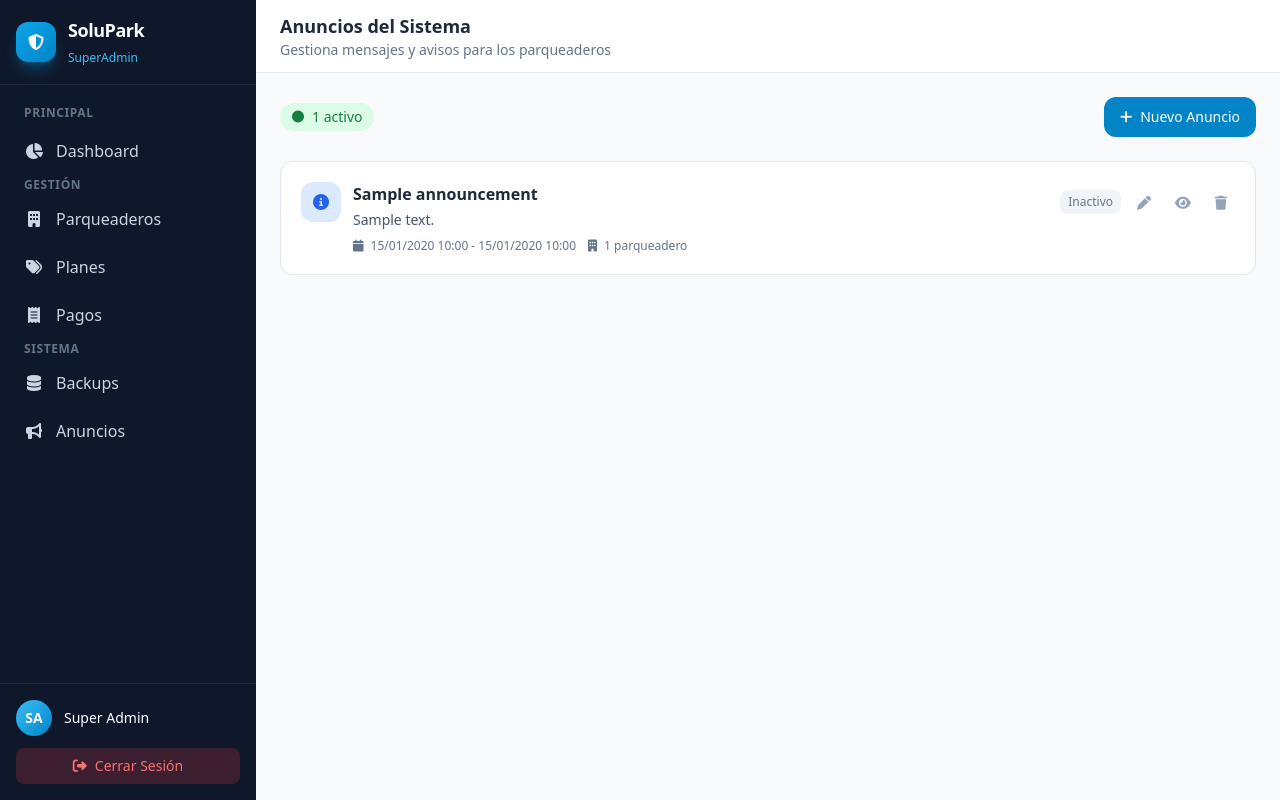
After one commit to ferrosero91/SisPark, a Django app: template superadmin/templates/superadmin/announcements/list.html in a window 1280 px wide. The commit adds this page. Run offline with Django 5.2, Linux system fonts and the light colour scheme; the template is opened without the code that fills it: most values are stand-ins (such as "Sample title", 1, 10 or a date in 2020); some libraries are stand-ins or nearby versions.

Commit message:
fix: corregir cobro erroneo en tarifas por bloque y mejoras superadmin
- Agregar tolerancia de 1 minuto en calculo de tarifas por bloque
  para evitar cobro de hora extra por precision de punto flotante
- Agregar tolerancia similar en modo tarifa por hora
- Corregir duracion vacia en ticket de salida impreso
- Agregar sistema de anuncios del superadmin
- Actualizaciones en vistas y templates del superadmin

```diff
--- a/parking/views.py
+++ b/parking/views.py
@@ -443,6 +443,7 @@ def print_exit_ticket(request):
                 return render(request, 'parking/print_exit_ticket.html', {
                     'ticket': ticket,
                     'parking_lot': tenant,
+                    'duration': f"{ticket.get_duration()}h" if ticket.exit_time else '',
                     'amount_received': amount_received,
                     'change': change,
                     'is_cash': is_cash,
--- a/parking_system/settings.py
+++ b/parking_system/settings.py
@@ -133,6 +133,7 @@ TEMPLATES = [
                 # Custom context processors
                 'tenants.context_processors.tenant_context',
                 'parking.context_processors.turno_context',
+                'superadmin.context_processors.system_announcements',
             ],
         },
     },
--- a/parking_system/urls.py
+++ b/parking_system/urls.py
@@ -12,6 +12,7 @@ from parking.views import (
     abrir_turno,
     expense_list, expense_create, expense_delete, expense_category_list
 )
+from superadmin.announcement_views import dismiss_announcement
 
 
 def health_check(request):
@@ -67,6 +68,9 @@ urlpatterns = [
     path('gastos/crear/', expense_create, name='expense_create'),
     path('gastos/<uuid:pk>/eliminar/', expense_delete, name='expense_delete'),
     path('gastos/categorias/', expense_category_list, name='expense_category_list'),
+
+    # Anuncios (dismiss por usuario)
+    path('anuncio/<uuid:announcement_id>/cerrar/', dismiss_announcement, name='dismiss_announcement'),
 ]
 
 if settings.DEBUG:
--- /dev/null
+++ b/superadmin/context_processors.py
@@ -0,0 +1,55 @@
+"""
+Context processors para anuncios del sistema.
+Inyecta anuncios activos en todos los templates de los tenants.
+"""
+from django.utils import timezone
+
+
+def system_announcements(request):
+    """
+    Agrega anuncios activos al contexto de todos los templates.
+    Solo carga anuncios si el usuario está autenticado y tiene tenant.
+    """
+    context = {'system_announcements': []}
+
+    if not request.user.is_authenticated:
+        return context
+
+    # Superadmin no ve banners de anuncios
+    if getattr(request.user, 'is_superadmin', False):
+        return context
+
+    tenant = getattr(request.user, 'tenant', None)
+    if not tenant:
+        return context
+
+    # Importar aquí para evitar circular imports
+    from .models import SystemAnnouncement
+
+    now = timezone.now()
+
+    try:
+        # Obtener anuncios activos vigentes
+        announcements = SystemAnnouncement.objects.filter(
+            is_active=True,
+            starts_at__lte=now,
+            ends_at__gte=now,
+        )
+
+        # Filtrar por tenant (globales + específicos para este tenant)
+        visible = []
+        for announcement in announcements:
+            if announcement.is_global:
+                visible.append(announcement)
+            elif announcement.target_tenants.filter(pk=tenant.pk).exists():
+                visible.append(announcement)
+
+        # Excluir anuncios que el usuario ya cerró (guardados en sesión)
+        dismissed = request.session.get('dismissed_announcements', [])
+        visible = [a for a in visible if str(a.id) not in dismissed]
+
+        context['system_announcements'] = visible
+    except Exception:
+        pass
+
+    return context
--- /dev/null
+++ b/superadmin/templates/superadmin/announcements/list.html
@@ -0,0 +1,92 @@
+{% extends 'superadmin/base.html' %}
+
+{% block title %}Anuncios del Sistema{% endblock %}
+{% block page_title %}Anuncios del Sistema{% endblock %}
+{% block page_subtitle %}Gestiona mensajes y avisos para los parqueaderos{% endblock %}
+
+{% block content %}
+<div class="space-y-6">
+    <!-- Header -->
+    <div class="flex flex-col sm:flex-row items-start sm:items-center justify-between gap-4">
+        <div>
+            <span class="inline-flex items-center gap-2 px-3 py-1 bg-green-100 text-green-700 rounded-full text-sm font-medium">
+                <i class="fas fa-circle text-xs"></i> {{ active_count }} activo{{ active_count|pluralize:"s" }}
+            </span>
+        </div>
+        <a href="{% url 'superadmin:announcement_create' %}" class="inline-flex items-center gap-2 px-4 py-2.5 bg-primary-600 text-white rounded-xl hover:bg-primary-700 transition-colors font-medium text-sm">
+            <i class="fas fa-plus"></i> Nuevo Anuncio
+        </a>
+    </div>
+
+    <!-- Lista -->
+    {% if announcements %}
+    <div class="space-y-3">
+        {% for announcement in announcements %}
+        <div class="bg-white rounded-xl border border-slate-200 p-4 lg:p-5 hover:shadow-md transition-shadow">
+            <div class="flex items-start justify-between gap-4">
+                <div class="flex items-start gap-3 flex-1 min-w-0">
+                    <div class="w-10 h-10 rounded-xl flex items-center justify-center flex-shrink-0
+                        {% if announcement.announcement_type == 'critical' %}bg-red-100 text-red-600
+                        {% elif announcement.announcement_type == 'warning' %}bg-amber-100 text-amber-600
+                        {% elif announcement.announcement_type == 'maintenance' %}bg-indigo-100 text-indigo-600
+                        {% else %}bg-blue-100 text-blue-600{% endif %}">
+                        <i class="fas {% if announcement.announcement_type == 'critical' %}fa-exclamation-circle
+                            {% elif announcement.announcement_type == 'warning' %}fa-exclamation-triangle
+                            {% elif announcement.announcement_type == 'maintenance' %}fa-wrench
+                            {% else %}fa-info-circle{% endif %}"></i>
+                    </div>
+                    <div class="flex-1 min-w-0">
+                        <h3 class="font-semibold text-slate-800 truncate">{{ announcement.title }}</h3>
+                        <p class="text-sm text-slate-600 mt-1">{{ announcement.message|truncatewords:20 }}</p>
+                        <div class="flex flex-wrap items-center gap-3 mt-2 text-xs text-slate-500">
+                            <span><i class="fas fa-calendar mr-1"></i> {{ announcement.starts_at|date:"d/m/Y H:i" }} - {{ announcement.ends_at|date:"d/m/Y H:i" }}</span>
+                            <span>
+                                {% if announcement.is_global %}
+                                <i class="fas fa-globe mr-1"></i> Todos
+                                {% else %}
+                                <i class="fas fa-building mr-1"></i> {{ announcement.target_tenants.count }} parqueadero{{ announcement.target_tenants.count|pluralize:"s" }}
+                                {% endif %}
+                            </span>
+                        </div>
+                    </div>
+                </div>
+                <div class="flex items-center gap-2 flex-shrink-0">
+                    {% if announcement.is_currently_active %}
+                    <span class="px-2 py-1 bg-green-100 text-green-700 rounded-lg text-xs font-medium">Activo</span>
+                    {% elif not announcement.is_active %}
+                    <span class="px-2 py-1 bg-slate-100 text-slate-500 rounded-lg text-xs font-medium">Inactivo</span>
+                    {% else %}
+                    <span class="px-2 py-1 bg-amber-100 text-amber-700 rounded-lg text-xs font-medium">Programado</span>
+                    {% endif %}
+
+                    <a href="{% url 'superadmin:announcement_edit' announcement.pk %}" class="p-2 hover:bg-slate-100 rounded-lg text-slate-400 hover:text-primary-600" title="Editar">
+                        <i class="fas fa-pen text-sm"></i>
+                    </a>
+                    <form action="{% url 'superadmin:announcement_toggle' announcement.pk %}" method="post" class="inline">
+                        {% csrf_token %}
+                        <button type="submit" class="p-2 hover:bg-slate-100 rounded-lg text-slate-400 hover:text-amber-600" title="{% if announcement.is_active %}Desactivar{% else %}Activar{% endif %}">
+                            <i class="fas {% if announcement.is_active %}fa-eye-slash{% else %}fa-eye{% endif %} text-sm"></i>
+                        </button>
+                    </form>
+                    <a href="{% url 'superadmin:announcement_delete' announcement.pk %}" class="p-2 hover:bg-red-50 rounded-lg text-slate-400 hover:text-red-600" title="Eliminar">
+                        <i class="fas fa-trash text-sm"></i>
+                    </a>
+                </div>
+            </div>
+        </div>
+        {% endfor %}
+    </div>
+    {% else %}
+    <div class="bg-white rounded-xl border border-slate-200 p-8 lg:p-12 text-center">
+        <div class="w-16 h-16 bg-slate-100 rounded-full flex items-center justify-center mx-auto mb-4">
+            <i class="fas fa-bullhorn text-2xl text-slate-400"></i>
+        </div>
+        <h3 class="text-lg font-semibold text-slate-700 mb-2">No hay anuncios</h3>
+        <p class="text-slate-500 mb-4">Crea tu primer anuncio para notificar a los parqueaderos.</p>
+        <a href="{% url 'superadmin:announcement_create' %}" class="inline-flex items-center gap-2 px-4 py-2.5 bg-primary-600 text-white rounded-xl hover:bg-primary-700 transition-colors font-medium text-sm">
+            <i class="fas fa-plus"></i> Crear Anuncio
+        </a>
+    </div>
+    {% endif %}
+</div>
+{% endblock %}
--- a/superadmin/templates/superadmin/base.html
+++ b/superadmin/templates/superadmin/base.html
@@ -6,26 +6,46 @@
     <title>{% block title %}SuperAdmin{% endblock %} - SoluPark</title>
     <script src="https://cdn.tailwindcss.com"></script>
     <link rel="stylesheet" href="https://cdnjs.cloudflare.com/ajax/libs/font-awesome/6.4.0/css/all.min.css">
+    <script>
+        tailwind.config = {
+            theme: {
+                extend: {
+                    colors: {
+                        primary: {
+                            50: '#f0f9ff', 100: '#e0f2fe', 200: '#bae6fd', 300: '#7dd3fc',
+                            400: '#38bdf8', 500: '#0ea5e9', 600: '#0284c7', 700: '#0369a1',
+                            800: '#075985', 900: '#0c4a6e',
+                        },
+                        dark: { 800: '#1e293b', 900: '#0f172a' }
+                    }
+                }
+            }
+        }
+    </script>
     <style>
+        .sidebar-link { transition: all 0.2s ease; }
+        .sidebar-link:hover { background: rgba(14, 165, 233, 0.1); }
+        .sidebar-link.active { background: rgba(14, 165, 233, 0.15); color: #38bdf8; }
         .sidebar-overlay { display: none; }
         .sidebar-overlay.show { display: block; }
     </style>
 </head>
-<body class="bg-slate-100 min-h-screen">
+<body class="bg-slate-50 min-h-screen">
     <div class="min-h-screen">
         <!-- Mobile Overlay -->
         <div id="sidebarOverlay" class="sidebar-overlay fixed inset-0 bg-black/50 z-30 lg:hidden" onclick="closeMobileSidebar()"></div>
 
         <!-- Sidebar -->
-        <aside id="sidebar" class="fixed top-0 left-0 h-full w-64 bg-slate-900 text-white z-40 transform -translate-x-full lg:translate-x-0 transition-transform duration-300">
-            <div class="p-4 lg:p-6 border-b border-slate-700 flex items-center justify-between">
+        <aside id="sidebar" class="fixed top-0 left-0 h-full w-64 bg-dark-900 text-white z-40 transform -translate-x-full lg:translate-x-0 transition-transform duration-300">
+            <!-- Logo -->
+            <div class="p-4 border-b border-slate-700/50 flex items-center justify-between">
                 <div class="flex items-center gap-3">
-                    <div class="w-10 h-10 bg-gradient-to-br from-violet-500 to-violet-600 rounded-xl flex items-center justify-center">
+                    <div class="w-10 h-10 bg-gradient-to-br from-primary-500 to-primary-600 rounded-xl flex items-center justify-center shadow-lg shadow-primary-500/30">
                         <i class="fas fa-shield-alt text-white"></i>
                     </div>
                     <div>
-                        <h1 class="text-lg font-bold">SoluPark</h1>
-                        <span class="text-xs text-violet-400 font-medium">SuperAdmin</span>
+                        <h1 class="text-lg font-bold tracking-tight">SoluPark</h1>
+                        <span class="text-xs text-primary-400 font-medium">SuperAdmin</span>
                     </div>
                 </div>
                 <button onclick="closeMobileSidebar()" class="p-2 hover:bg-slate-800 rounded-lg lg:hidden">
@@ -33,42 +53,55 @@
                 </button>
             </div>
 
-            <nav class="p-4 space-y-1">
+            <nav class="p-3 space-y-1">
+                <p class="text-xs font-semibold text-slate-500 uppercase tracking-wider px-3 mb-2 mt-2">Principal</p>
+
                 <a href="{% url 'superadmin:dashboard' %}"
-                   class="flex items-center gap-3 px-4 py-3 rounded-xl {% if request.resolver_match.url_name == 'dashboard' %}bg-violet-600 text-white{% else %}text-slate-300 hover:bg-slate-800{% endif %} transition-colors">
-                    <i class="fas fa-chart-pie w-5"></i>
-                    <span>Dashboard</span>
+                   class="sidebar-link flex items-center gap-3 px-3 py-2.5 rounded-lg {% if request.resolver_match.url_name == 'dashboard' %}active{% else %}text-slate-300{% endif %}">
+                    <i class="fas fa-chart-pie w-5 text-center"></i>
+                    <span class="font-medium">Dashboard</span>
                 </a>
+
+                <p class="text-xs font-semibold text-slate-500 uppercase tracking-wider px-3 mb-2 mt-4">Gestión</p>
+
                 <a href="{% url 'superadmin:tenant_list' %}"
-                   class="flex items-center gap-3 px-4 py-3 rounded-xl {% if 'tenant' in request.resolver_match.url_name and 'subscription' not in request.resolver_match.url_name and 'backup' not in request.resolver_match.url_name %}bg-violet-600 text-white{% else %}text-slate-300 hover:bg-slate-800{% endif %} transition-colors">
-                    <i class="fas fa-building w-5"></i>
-                    <span>Parqueaderos</span>
+                   class="sidebar-link flex items-center gap-3 px-3 py-2.5 rounded-lg {% if 'tenant' in request.resolver_match.url_name and 'subscription' not in request.resolver_match.url_name and 'backup' not in request.resolver_match.url_name %}active{% else %}text-slate-300{% endif %}">
+                    <i class="fas fa-building w-5 text-center"></i>
+                    <span class="font-medium">Parqueaderos</span>
                 </a>
                 <a href="{% url 'superadmin:subscription_plans' %}"
-                   class="flex items-center gap-3 px-4 py-3 rounded-xl {% if request.resolver_match.url_name == 'subscription_plans' %}bg-violet-600 text-white{% else %}text-slate-300 hover:bg-slate-800{% endif %} transition-colors">
-                    <i class="fas fa-tags w-5"></i>
-                    <span>Planes</span>
+                   class="sidebar-link flex items-center gap-3 px-3 py-2.5 rounded-lg {% if request.resolver_match.url_name == 'subscription_plans' %}active{% else %}text-slate-300{% endif %}">
+                    <i class="fas fa-tags w-5 text-center"></i>
+                    <span class="font-medium">Planes</span>
                 </a>
                 <a href="{% url 'superadmin:subscription_payments' %}"
-                   class="flex items-center gap-3 px-4 py-3 rounded-xl {% if request.resolver_match.url_name == 'subscription_payments' %}bg-violet-600 text-white{% else %}text-slate-300 hover:bg-slate-800{% endif %} transition-colors">
-                    <i class="fas fa-receipt w-5"></i>
-                    <span>Pagos</span>
+                   class="sidebar-link flex items-center gap-3 px-3 py-2.5 rounded-lg {% if request.resolver_match.url_name == 'subscription_payments' %}active{% else %}text-slate-300{% endif %}">
+                    <i class="fas fa-receipt w-5 text-center"></i>
+                    <span class="font-medium">Pagos</span>
                 </a>
+
+                <p class="text-xs font-semibold text-slate-500 uppercase tracking-wider px-3 mb-2 mt-4">Sistema</p>
+
                 <a href="{% url 'superadmin:backup_dashboard' %}"
-                   class="flex items-center gap-3 px-4 py-3 rounded-xl {% if 'backup' in request.resolver_match.url_name %}bg-violet-600 text-white{% else %}text-slate-300 hover:bg-slate-800{% endif %} transition-colors">
-                    <i class="fas fa-database w-5"></i>
-                    <span>Backups</span>
+                   class="sidebar-link flex items-center gap-3 px-3 py-2.5 rounded-lg {% if 'backup' in request.resolver_match.url_name %}active{% else %}text-slate-300{% endif %}">
+                    <i class="fas fa-database w-5 text-center"></i>
+                    <span class="font-medium">Backups</span>
+                </a>
+                <a href="{% url 'superadmin:announcement_list' %}"
+                   class="sidebar-link flex items-center gap-3 px-3 py-2.5 rounded-lg {% if 'announcement' in request.resolver_match.url_name %}active{% else %}text-slate-300{% endif %}">
+                    <i class="fas fa-bullhorn w-5 text-center"></i>
+                    <span class="font-medium">Anuncios</span>
                 </a>
             </nav>
 
-            <div class="absolute bottom-0 left-0 right-0 p-4 border-t border-slate-700">
-                <div class="bg-slate-800 rounded-xl p-3 lg:p-4">
+            <!-- User info at bottom -->
+            <div class="absolute bottom-0 left-0 right-0 p-4 border-t border-slate-700/50">
                 <div class="flex items-center gap-3 mb-3">
-                        <div class="w-9 h-9 lg:w-10 lg:h-10 bg-violet-500 rounded-full flex items-center justify-center text-white font-semibold text-sm">
+                    <div class="w-9 h-9 bg-gradient-to-br from-primary-400 to-primary-600 rounded-full flex items-center justify-center text-white font-semibold text-sm">
                         {{ request.user.first_name.0|default:"S" }}{{ request.user.last_name.0|default:"A" }}
                     </div>
                     <div class="flex-1 min-w-0">
-                            <div class="font-medium text-white text-sm truncate">{{ request.user.get_full_name|default:"SuperAdmin" }}</div>
+                        <div class="font-medium text-white text-sm truncate">{{ request.user.get_full_name|default:"Super Admin" }}</div>
                         <div class="text-xs text-slate-400 truncate">{{ request.user.email }}</div>
                     </div>
                 </div>
@@ -79,13 +112,12 @@
                     </button>
                 </form>
             </div>
-            </div>
         </aside>
 
         <!-- Main -->
         <main class="lg:ml-64 min-h-screen">
             <header class="bg-white border-b border-slate-200 sticky top-0 z-10">
-                <div class="px-4 lg:px-8 py-4 flex items-center gap-4">
+                <div class="px-4 lg:px-6 py-3 flex items-center justify-between gap-4">
                     <button onclick="openMobileSidebar()" class="p-2 -ml-2 hover:bg-slate-100 rounded-lg lg:hidden">
                         <i class="fas fa-bars text-slate-600"></i>
                     </button>
@@ -96,7 +128,7 @@
                 </div>
             </header>
 
-            <div class="p-4 lg:p-8">
+            <div class="p-4 lg:p-6">
                 {% if messages %}
                 <div class="mb-6 space-y-3">
                     {% for message in messages %}
--- a/superadmin/urls.py
+++ b/superadmin/urls.py
@@ -24,6 +24,13 @@ urlpatterns = [
     path('planes/', views.subscription_plans, name='subscription_plans'),
     path('pagos/', views.subscription_payments, name='subscription_payments'),
 
+    # Anuncios del Sistema
+    path('anuncios/', views.announcement_list, name='announcement_list'),
+    path('anuncios/crear/', views.announcement_create, name='announcement_create'),
+    path('anuncios/<uuid:pk>/editar/', views.announcement_edit, name='announcement_edit'),
+    path('anuncios/<uuid:pk>/eliminar/', views.announcement_delete, name='announcement_delete'),
+    path('anuncios/<uuid:pk>/toggle/', views.announcement_toggle, name='announcement_toggle'),
+
     # Backup y Restauración
     path('backup/', views.backup_dashboard, name='backup_dashboard'),
     path('backup/sistema/crear/', views.backup_create_system, name='backup_create_system'),
```
Also changed, not shown: parking/models.py (+12 -2 lines), parking/templates/parking/base.html (+33 -0 lines), superadmin/announcement_views.py (added, +20 -0 lines), superadmin/forms.py (+57 -2 lines), superadmin/models.py (added, +103 -0 lines), superadmin/templates/superadmin/announcements/confirm_delete.html (added, +36 -0 lines), superadmin/templates/superadmin/announcements/form.html (added, +127 -0 lines), superadmin/views.py (+99 -1 lines), superadmin/migrations/0001_initial.py (added), superadmin/migrations/__init__.py (added). Lines whose indentation alone changed are shown as unchanged.
